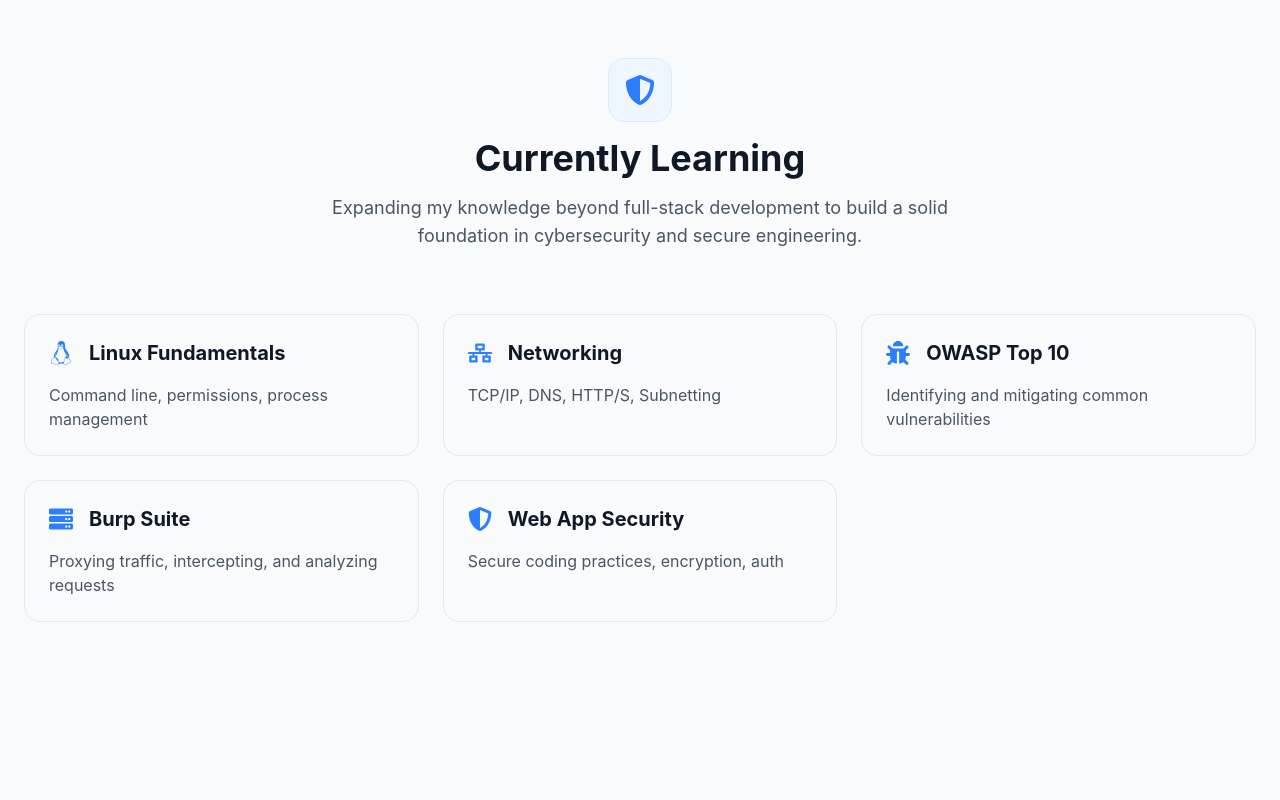
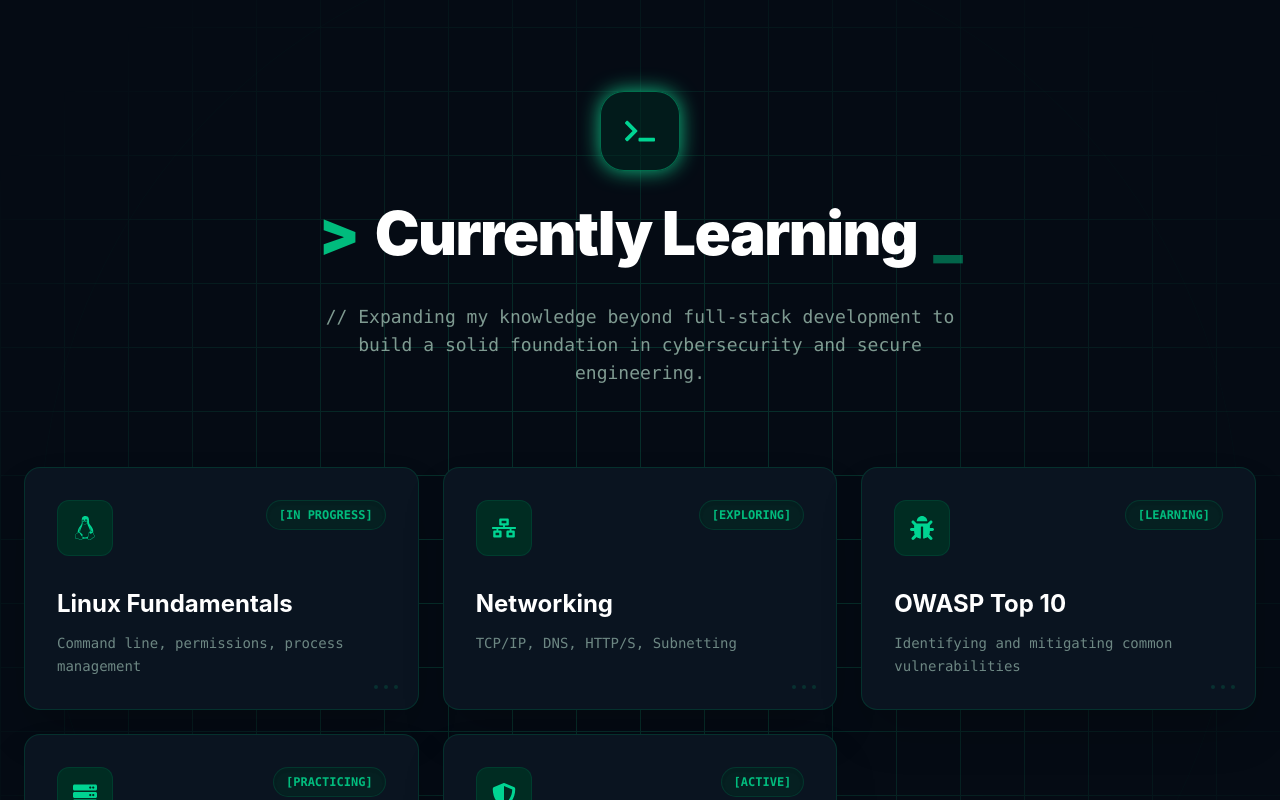
Before and after one commit to Prajapati-Akash-3000/portfolio-website, a React (Vite) app: page / in a window 1280 px wide. Shown: the part 7620-8420 px from the top of the page. Built offline with nearby package versions, Linux system fonts and the light colour scheme.

Commit message:
Enhance UI: Redesign Cybersecurity learning section into a terminal aesthetic

```diff
--- a/src/components/webdev/Cybersecurity.jsx
+++ b/src/components/webdev/Cybersecurity.jsx
@@ -1,50 +1,74 @@
 import { motion } from 'framer-motion';
-import { FaLinux, FaNetworkWired, FaBug, FaShieldAlt, FaServer } from 'react-icons/fa';
+import { FaLinux, FaNetworkWired, FaBug, FaShieldAlt, FaServer, FaTerminal } from 'react-icons/fa';
 
 const learningPath = [
   {
     title: "Linux Fundamentals",
     icon: <FaLinux />,
-    desc: "Command line, permissions, process management"
+    desc: "Command line, permissions, process management",
+    status: "[IN PROGRESS]"
   },
   {
     title: "Networking",
     icon: <FaNetworkWired />,
-    desc: "TCP/IP, DNS, HTTP/S, Subnetting"
+    desc: "TCP/IP, DNS, HTTP/S, Subnetting",
+    status: "[EXPLORING]"
   },
   {
     title: "OWASP Top 10",
     icon: <FaBug />,
-    desc: "Identifying and mitigating common vulnerabilities"
+    desc: "Identifying and mitigating common vulnerabilities",
+    status: "[LEARNING]"
   },
   {
     title: "Burp Suite",
     icon: <FaServer />,
-    desc: "Proxying traffic, intercepting, and analyzing requests"
+    desc: "Proxying traffic, intercepting, and analyzing requests",
+    status: "[PRACTICING]"
   },
   {
     title: "Web App Security",
     icon: <FaShieldAlt />,
-    desc: "Secure coding practices, encryption, auth"
+    desc: "Secure coding practices, encryption, auth",
+    status: "[ACTIVE]"
   }
 ];
 
 function WebDevCybersecurity() {
   return (
-    <section id="cybersecurity" className="max-w-7xl mx-auto px-6 py-24">
+    <section id="cybersecurity" className="relative py-32 bg-[#050B14] overflow-hidden border-t border-emerald-900/30">
+
+      {/* Animated Cyber Grid Background */}
+      <div className="absolute inset-0 pointer-events-none opacity-20">
+         <div className="absolute inset-0 bg-[linear-gradient(to_right,#10B981_1px,transparent_1px),linear-gradient(to_bottom,#10B981_1px,transparent_1px)] bg-[size:4rem_4rem] [mask-image:radial-gradient(ellipse_60%_60%_at_50%_50%,#000_30%,transparent_100%)]"></div>
+         {/* Sweeping Radar Line */}
+         <motion.div
+           animate={{ rotate: 360 }}
+           transition={{ duration: 15, repeat: Infinity, ease: "linear" }}
+           className="absolute top-1/2 left-1/2 w-[1200px] h-[1200px] -translate-x-1/2 -translate-y-1/2 rounded-full border border-emerald-500/10 border-t-emerald-500/50"
+         />
+      </div>
+
+      <div className="max-w-7xl mx-auto px-6 relative z-10">
         <motion.div
           initial={{ opacity: 0, y: 20 }}
           whileInView={{ opacity: 1, y: 0 }}
           viewport={{ once: true }}
           transition={{ duration: 0.5 }}
         >
-        <div className="flex flex-col items-center mb-16">
-          <div className="w-16 h-16 bg-blue-50 rounded-2xl flex items-center justify-center text-blue-500 text-3xl mb-4 border border-blue-100">
-            <FaShieldAlt />
-          </div>
-          <h2 className="text-4xl font-bold text-center text-gray-900">Currently Learning</h2>
-          <p className="text-gray-600 mt-4 text-lg text-center max-w-2xl">
-            Expanding my knowledge beyond full-stack development to build a solid foundation in cybersecurity and secure engineering.
+          <div className="flex flex-col items-center mb-20">
+            <motion.div
+              animate={{ boxShadow: ['0 0 0px #10B981', '0 0 20px #10B981', '0 0 0px #10B981'] }}
+              transition={{ duration: 2, repeat: Infinity }}
+              className="w-20 h-20 bg-emerald-950/50 rounded-[1.5rem] flex items-center justify-center text-emerald-400 text-3xl mb-8 border border-emerald-500/50"
+            >
+              <FaTerminal />
+            </motion.div>
+            <h2 className="text-5xl md:text-6xl font-black text-center text-white tracking-tight mb-6 flex items-center gap-4">
+              <span className="text-emerald-500">{'>'}</span> Currently Learning <span className="animate-pulse text-emerald-500">_</span>
+            </h2>
+            <p className="text-emerald-100/60 mt-4 text-lg text-center max-w-2xl font-mono">
+              // Expanding my knowledge beyond full-stack development to build a solid foundation in cybersecurity and secure engineering.
             </p>
           </div>
 
@@ -56,19 +80,36 @@
                 whileInView={{ opacity: 1, y: 0 }}
                 viewport={{ once: true }}
                 transition={{ duration: 0.5, delay: index * 0.1 }}
-              className="bg-gray-50 border border-gray-200 rounded-2xl p-6 hover:border-blue-300 transition-colors group"
+                whileHover={{ scale: 1.02, y: -5 }}
+                className="bg-[#0A1420] border border-emerald-900/50 rounded-2xl p-8 hover:border-emerald-500/50 transition-all duration-300 group relative overflow-hidden shadow-2xl"
               >
-              <div className="flex items-center gap-4 mb-4">
-                <div className="text-2xl text-blue-500 group-hover:scale-110 transition-transform">
+                {/* Hover Glow */}
+                <div className="absolute top-0 left-0 w-full h-1 bg-emerald-500 transform scale-x-0 group-hover:scale-x-100 transition-transform origin-left duration-500 ease-out"></div>
+                <div className="absolute inset-0 bg-emerald-500/5 opacity-0 group-hover:opacity-100 transition-opacity duration-300 pointer-events-none"></div>
+
+                <div className="flex items-start justify-between mb-8">
+                  <div className="w-14 h-14 rounded-xl bg-emerald-950 flex items-center justify-center text-emerald-400 text-2xl border border-emerald-900/50 group-hover:shadow-[0_0_20px_rgba(16,185,129,0.4)] transition-shadow duration-300">
                     {item.icon}
                   </div>
-                <h3 className="text-xl font-bold text-gray-900">{item.title}</h3>
+                  <span className="text-[10px] sm:text-xs font-mono font-bold text-emerald-500 bg-emerald-950/50 px-3 py-1.5 rounded-full border border-emerald-900/50 shadow-inner">
+                    {item.status}
+                  </span>
                 </div>
-              <p className="text-gray-600">{item.desc}</p>
+
+                <h3 className="text-2xl font-bold text-white mb-3 group-hover:text-emerald-400 transition-colors">{item.title}</h3>
+                <p className="text-emerald-100/50 font-mono text-sm leading-relaxed">{item.desc}</p>
+
+                {/* Decorative Tech Lines */}
+                <div className="absolute bottom-5 right-5 flex gap-1.5 opacity-30 group-hover:opacity-100 transition-opacity">
+                  <div className="w-1 h-1 bg-emerald-400 rounded-full animate-pulse"></div>
+                  <div className="w-1 h-1 bg-emerald-500 rounded-full animate-pulse" style={{ animationDelay: '0.2s' }}></div>
+                  <div className="w-1 h-1 bg-emerald-600 rounded-full animate-pulse" style={{ animationDelay: '0.4s' }}></div>
+                </div>
               </motion.div>
             ))}
           </div>
         </motion.div>
+      </div>
     </section>
   );
 }
```
Lines whose indentation alone changed are shown as unchanged.
